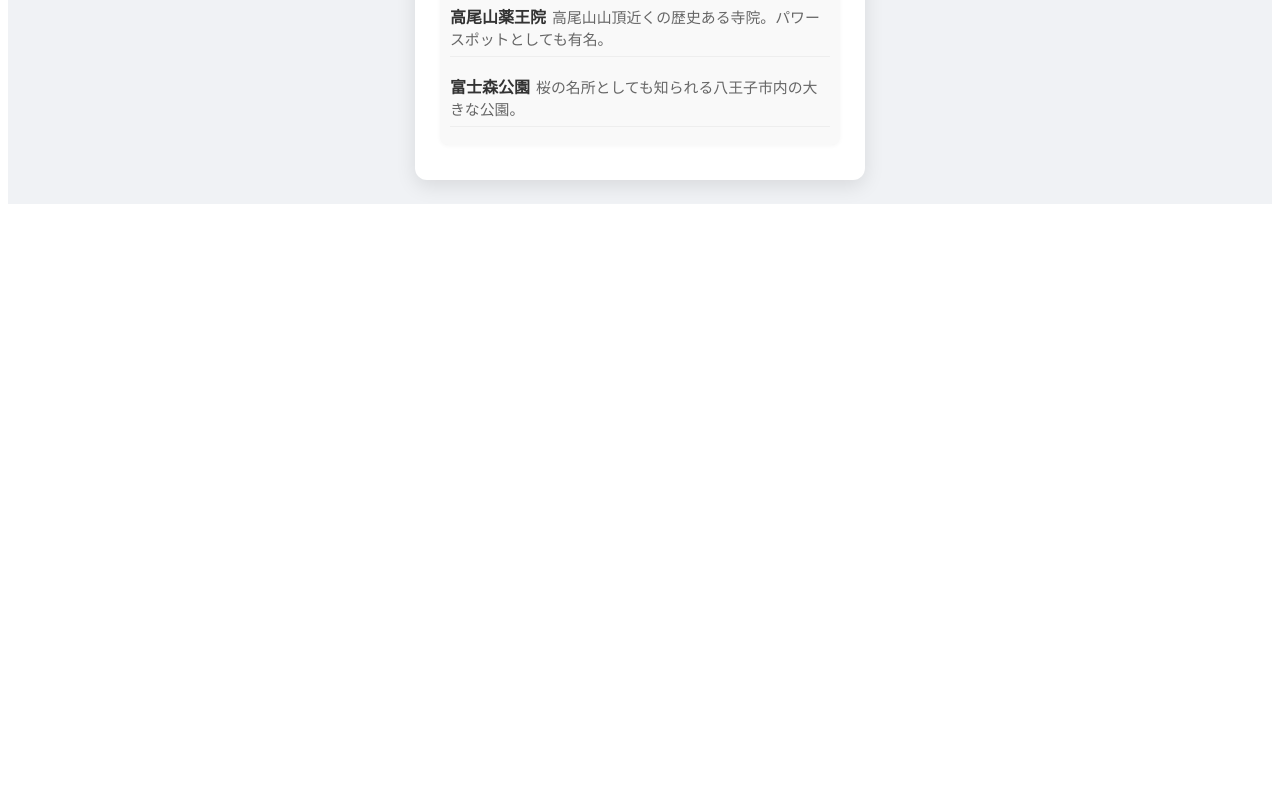
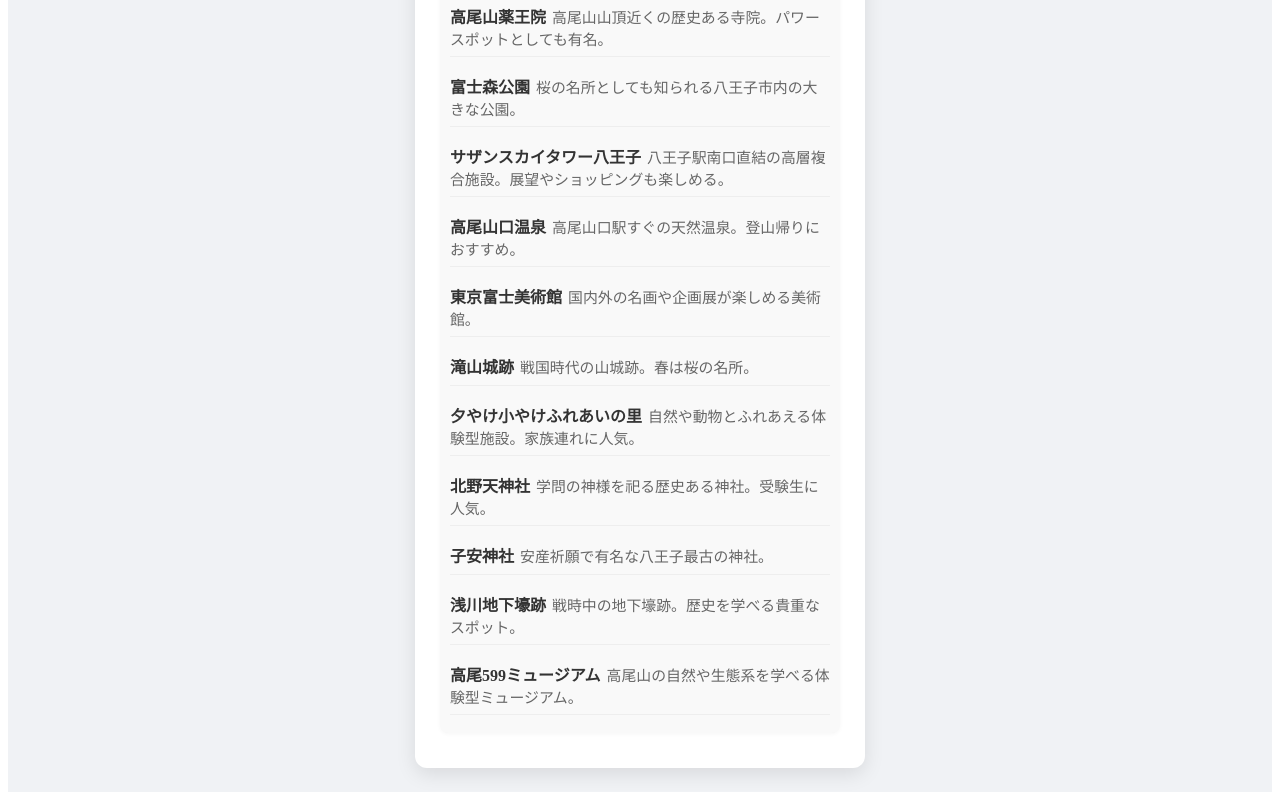
Before and after one commit to haru1000338/dx-contest, a Next.js app in the folder frontend/: page /stamprally in a window 1280 px wide. Shown: the part 905-1705 px from the top of the page. Before the commit the page ends 1117 px from the top, so only its background shows below. Built offline with nearby package versions, Linux system fonts and the light colour scheme.

Commit message:
観光地追加

```diff
--- a/frontend/components/StampRally.js
+++ b/frontend/components/StampRally.js
@@ -54,6 +54,106 @@ const initialStamps = [
       "https://placehold.jp/ADD8E6/444/150x150.png?text=%E5%AF%8C%E5%A3%AB%E6%A3%AE%E5%85%AC%E5%9C%92",
     lat: 35.6485,
     lng: 139.3307,
+    isAcquired: false,
+    acquiredDate: null,
+  },
+  {
+    id: "southern-sky-tower",
+    name: "サザンスカイタワー八王子",
+    description:
+      "八王子駅南口直結の高層複合施設。展望やショッピングも楽しめる。",
+    imageUrl:
+      "https://placehold.jp/FF6347/444/150x150.png?text=%E3%82%B5%E3%82%B6%E3%83%B3%E3%82%B9%E3%82%AB%E3%82%A4%E3%82%BF%E3%83%AF%E3%83%BC",
+    lat: 35.6506,
+    lng: 139.3402,
+    isAcquired: false,
+    acquiredDate: null,
+  },
+  {
+    id: "takao-onsen",
+    name: "高尾山口温泉",
+    description: "高尾山口駅すぐの天然温泉。登山帰りにおすすめ。",
+    imageUrl:
+      "https://placehold.jp/FFA07A/444/150x150.png?text=%E9%AB%98%E5%B0%BE%E5%B1%B1%E5%8F%A3%E6%B8%A9%E6%B3%89",
+    lat: 35.6242,
+    lng: 139.2706,
+    isAcquired: false,
+    acquiredDate: null,
+  },
+  {
+    id: "tokyo-fuji-museum",
+    name: "東京富士美術館",
+    description: "国内外の名画や企画展が楽しめる美術館。",
+    imageUrl:
+      "https://placehold.jp/87CEEB/444/150x150.png?text=%E6%9D%B1%E4%BA%AC%E5%AF%8C%E5%A3%AB%E7%BE%8E%E8%A1%93%E9%A4%A8",
+    lat: 35.6681,
+    lng: 139.3162,
+    isAcquired: false,
+    acquiredDate: null,
+  },
+  {
+    id: "takiyama-castle",
+    name: "滝山城跡",
+    description: "戦国時代の山城跡。春は桜の名所。",
+    imageUrl:
+      "https://placehold.jp/DA70D6/444/150x150.png?text=%E6%BB%9D%E5%B1%B1%E5%9F%8E%E8%B7%A1",
+    lat: 35.6931,
+    lng: 139.3386,
+    isAcquired: false,
+    acquiredDate: null,
+  },
+  {
+    id: "yuuyake-koyake",
+    name: "夕やけ小やけふれあいの里",
+    description: "自然や動物とふれあえる体験型施設。家族連れに人気。",
+    imageUrl:
+      "https://placehold.jp/FFDAB9/444/150x150.png?text=%E5%A4%95%E3%82%84%E3%81%91%E5%B0%8F%E3%82%84%E3%81%91",
+    lat: 35.6689,
+    lng: 139.1567,
+    isAcquired: false,
+    acquiredDate: null,
+  },
+  {
+    id: "kitano-tenjin",
+    name: "北野天神社",
+    description: "学問の神様を祀る歴史ある神社。受験生に人気。",
+    imageUrl:
+      "https://placehold.jp/FFE4B5/444/150x150.png?text=%E5%8C%97%E9%87%8E%E5%A4%A9%E7%A5%9E%E7%A4%BE",
+    lat: 35.6562,
+    lng: 139.3532,
+    isAcquired: false,
+    acquiredDate: null,
+  },
+  {
+    id: "koyasu-shrine",
+    name: "子安神社",
+    description: "安産祈願で有名な八王子最古の神社。",
+    imageUrl:
+      "https://placehold.jp/FFE4E1/444/150x150.png?text=%E5%AD%90%E5%AE%89%E7%A5%9E%E7%A4%BE",
+    lat: 35.6567,
+    lng: 139.3385,
+    isAcquired: false,
+    acquiredDate: null,
+  },
+  {
+    id: "asakawa-bunker",
+    name: "浅川地下壕跡",
+    description: "戦時中の地下壕跡。歴史を学べる貴重なスポット。",
+    imageUrl:
+      "https://placehold.jp/708090/fff/150x150.png?text=%E6%B5%85%E5%B7%9D%E5%9C%B0%E4%B8%8B%E5%A3%95",
+    lat: 35.6502,
+    lng: 139.3201,
+    isAcquired: false,
+    acquiredDate: null,
+  },
+  {
+    id: "takao599museum",
+    name: "高尾599ミュージアム",
+    description: "高尾山の自然や生態系を学べる体験型ミュージアム。",
+    imageUrl:
+      "https://placehold.jp/98FB98/444/150x150.png?text=%E9%AB%98%E5%B0%BE599%E3%83%9F%E3%83%A5%E3%83%BC%E3%82%B8%E3%82%A2%E3%83%A0",
+    lat: 35.6247,
+    lng: 139.2702,
     isAcquired: false,
     acquiredDate: null,
   },
@@ -127,13 +227,73 @@ export default function StampRally() {
   };
 
   // スタンプ帳の描画
-  const renderStampBook = () => (
+  const renderStampBook = () => {
+    const acquiredCount = stamps.filter((s) => s.isAcquired).length;
+    const couponThreshold = 5;
+    const canIssueCoupon =
+      acquiredCount > 0 && acquiredCount % couponThreshold === 0;
+    // 既に発行済みの「スタンプ達成クーポン」の数
+    const issuedCount = couponList.filter((c) =>
+      c.id.startsWith("stamp-coupon-")
+    ).length;
+    // 次に発行できる達成クーポン番号
+    const nextCouponNum = issuedCount + 1;
+
+    const handleIssueCoupon = () => {
+      const newCoupon = {
+        id: `stamp-coupon-${nextCouponNum}`,
+        title: `スタンプ${acquiredCount}個達成クーポン`,
+        description: `スタンプ${acquiredCount}個達成記念！特別クーポンです。`,
+        expires: "2025-12-31",
+        used: false,
+      };
+      setCouponList((prev) => [...prev, newCoupon]);
+    };
+
+    return (
       <div style={{ padding: 20 }}>
         <h2 style={{ textAlign: "center" }}>マイスタンプ帳</h2>
         <p style={{ textAlign: "center", fontWeight: "bold" }}>
-        {stamps.filter((s) => s.isAcquired).length} / {stamps.length}{" "}
-        個のスタンプをゲット！
+          {acquiredCount} / {stamps.length} 個のスタンプをゲット！
         </p>
+        {/* クーポン発行ボタン */}
+        <div style={{ textAlign: "center", margin: "18px 0 10px 0" }}>
+          <button
+            style={{
+              background: canIssueCoupon ? "#007bff" : "#ccc",
+              color: "#fff",
+              border: "none",
+              borderRadius: 8,
+              padding: "10px 28px",
+              fontWeight: "bold",
+              fontSize: "1.1em",
+              boxShadow: canIssueCoupon
+                ? "0 2px 8px rgba(0,123,255,0.08)"
+                : "none",
+              cursor: canIssueCoupon ? "pointer" : "not-allowed",
+              opacity: canIssueCoupon ? 1 : 0.6,
+              marginBottom: 8,
+              transition: "background 0.2s",
+            }}
+            disabled={!canIssueCoupon}
+            onClick={canIssueCoupon ? handleIssueCoupon : undefined}
+          >
+            {canIssueCoupon
+              ? `クーポンを発行する（${acquiredCount}個達成）`
+              : `5個ごとにクーポン発行！`}
+          </button>
+          {canIssueCoupon && (
+            <div
+              style={{
+                color: "#007bff",
+                fontSize: "0.97em",
+                marginTop: 4,
+              }}
+            >
+              スタンプ{acquiredCount}個達成！クーポンを発行できます
+            </div>
+          )}
+        </div>
         <div
           style={{
             display: "grid",
@@ -183,6 +343,7 @@ export default function StampRally() {
         </div>
       </div>
     );
+  };
 
   // モーダル
   const renderModal = () =>
```
Lines whose indentation alone changed are shown as unchanged.
